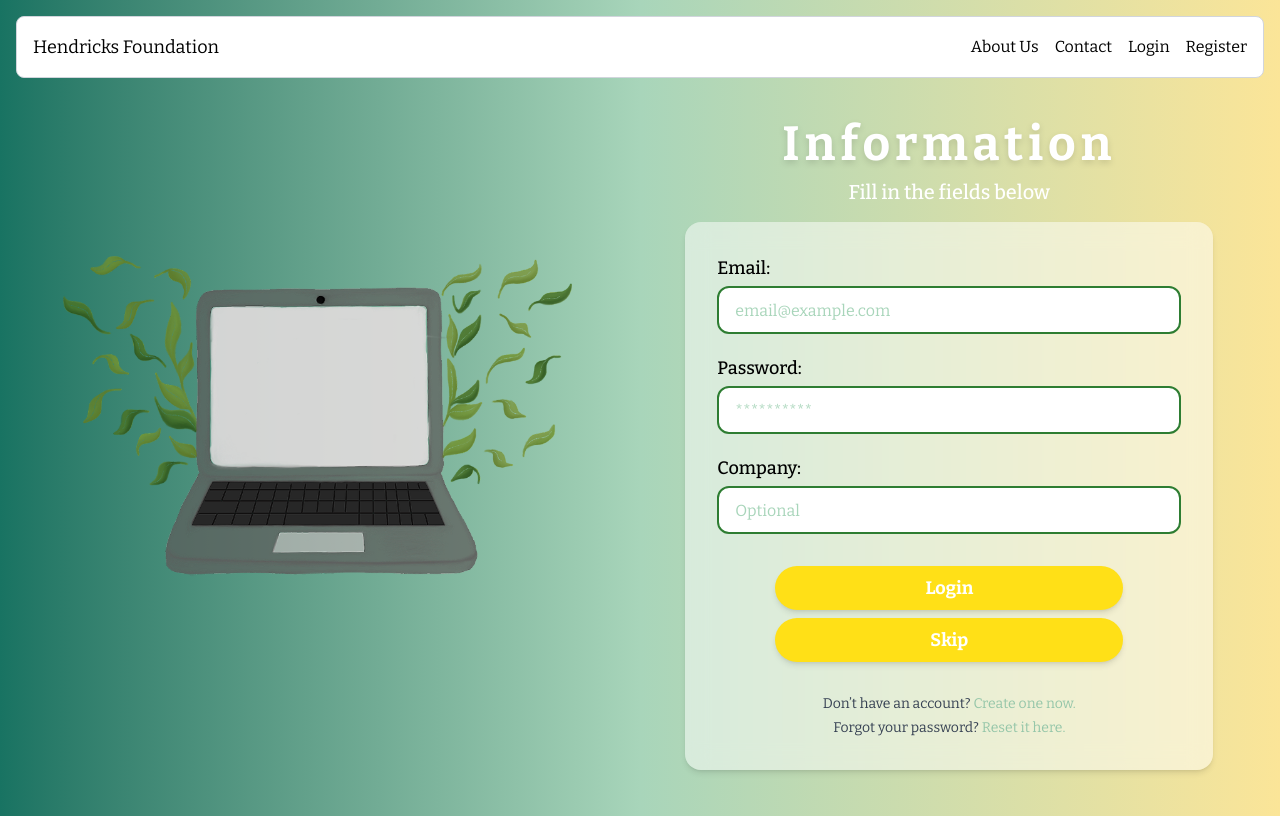
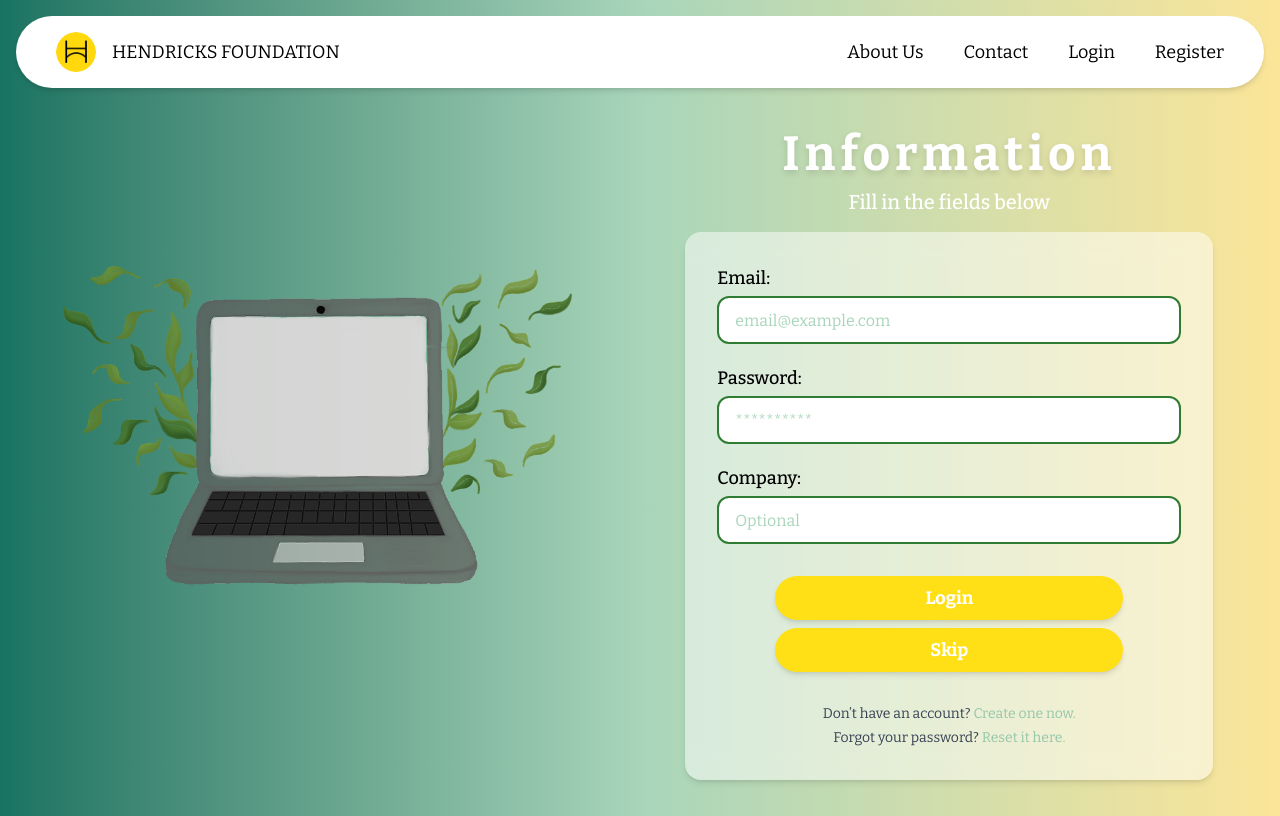
Before and after one commit to Hendricks-C/Hendricks-Ecalc, a React (Vite) app in the folder frontend/: page /login in a window 1280 px wide. Built offline with nearby package versions, Linux system fonts and the light colour scheme; no server answers.

Commit message:
applied styling to navbar component

```diff
--- a/frontend/src/components/navbar.tsx
+++ b/frontend/src/components/navbar.tsx
@@ -1,11 +1,12 @@
 import { Link, useNavigate } from 'react-router-dom'
 import supabase from '../utils/supabase'
 import { useEffect, useState } from 'react';
+import HendricksLogo from '../assets/hendricksLogo.png'
 
 function Navbar() {
 
     const [user, setUser] = useState<any>(null)
-    const[isAdmin, setIsAdmin] = useState(false)
+    const [isAdmin, setIsAdmin] = useState(false)
     const navigate = useNavigate()
 
     // Check for existing user session
@@ -44,11 +45,12 @@ function Navbar() {
         navigate('/login')
     }
     return (
-        <nav className="flex justify-between items-center flex-row rounded-lg border border-gray-300 bg-white p-4 m-4">
+        <nav className="flex justify-between items-center px-10 py-4 m-4 bg-white rounded-full shadow-md">
             <div className="flex items-center">
-                    <Link to="/" className='text-lg'>Hendricks Foundation</Link>
+                <img src={HendricksLogo} alt="Hendricks Foundation Logo" className="w-10 h-10 rounded-full mr-4"/>
+                <Link to="/" className='text-lg no-underline'>HENDRICKS FOUNDATION</Link>
             </div>
-                <div className="flex flex-row gap-4 items-center">
+            <div className="flex gap-10 text-black font-bitter text-lg">
                 <Link to="/about" className='no-underline hover:underline'>About Us</Link>
                 <Link to="/contact" className='no-underline hover:underline'>Contact</Link>
                 {!user ? (
@@ -61,7 +63,7 @@ function Navbar() {
                         <Link to="/device-info-submission" className="no-underline hover:underline">Devices</Link>
                         <Link to="/profile" className="no-underline hover:underline">Profile</Link>
                         {isAdmin ? <Link to="/admin" className="no-underline hover:underline">Admin</Link> : null}
-                        <button onClick={handleClick} className="border p-1 items-center rounded-md bg-green-300 hover:bg-green-200 cursor-pointer active:bg-green-600">Sign Out</button>
+                        <button onClick={handleClick} className='text-sm bg-[#FFE017] px-4 py-1 rounded-md text-white transition duration-200 cursor-pointer hover:brightness-105'>Sign Out</button>
                     </>
                 )}
 
--- a/frontend/src/pages/login.tsx
+++ b/frontend/src/pages/login.tsx
@@ -107,10 +107,10 @@ function Login() {
               {/* Buttons */}
               <div className="flex flex-col justify-center gap-2 items-center mt-3">
                 <button
-                  className="bg-[#FFE017] shadow-md text-white font-bold text-lg py-2 px-10 rounded-full w-3/4"
+                  className="bg-[#FFE017] shadow-md text-white font-bold text-lg py-2 px-10 rounded-full w-3/4 transition duration-200 cursor-pointer hover:brightness-105"
                   type="submit">Login</button>
                 <button
-                  className="bg-[#FFE017] shadow-md text-white font-bold text-lg py-2 px-10 rounded-full w-3/4"
+                  className="bg-[#FFE017] shadow-md text-white font-bold text-lg py-2 px-10 rounded-full w-3/4 transition duration-200 cursor-pointer hover:brightness-105"
                   type="button">Skip</button>
               </div>
 
```
Also changed, not shown: frontend/src/assets/hendricksLogo.png (renamed from frontend/src/assets/hendricks_logo.png). Lines whose indentation alone changed are shown as unchanged.
